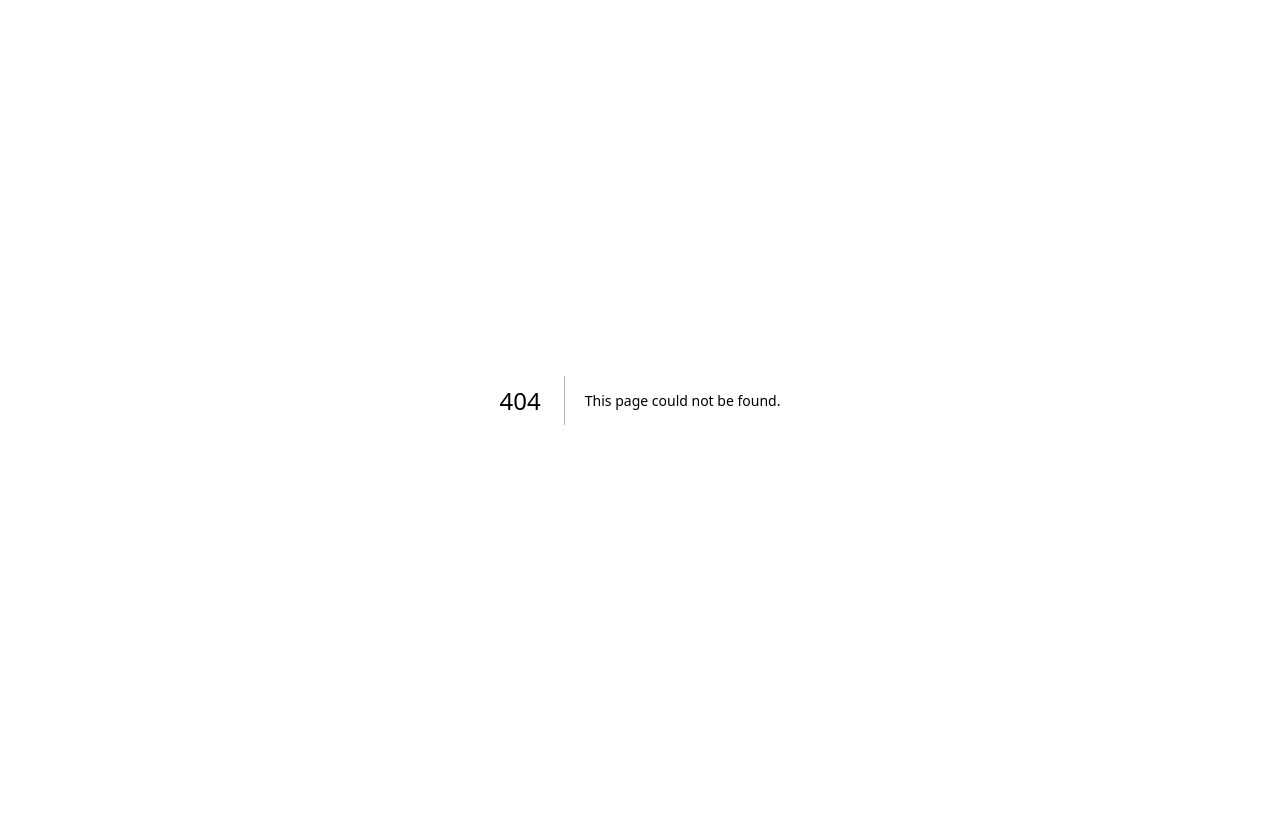
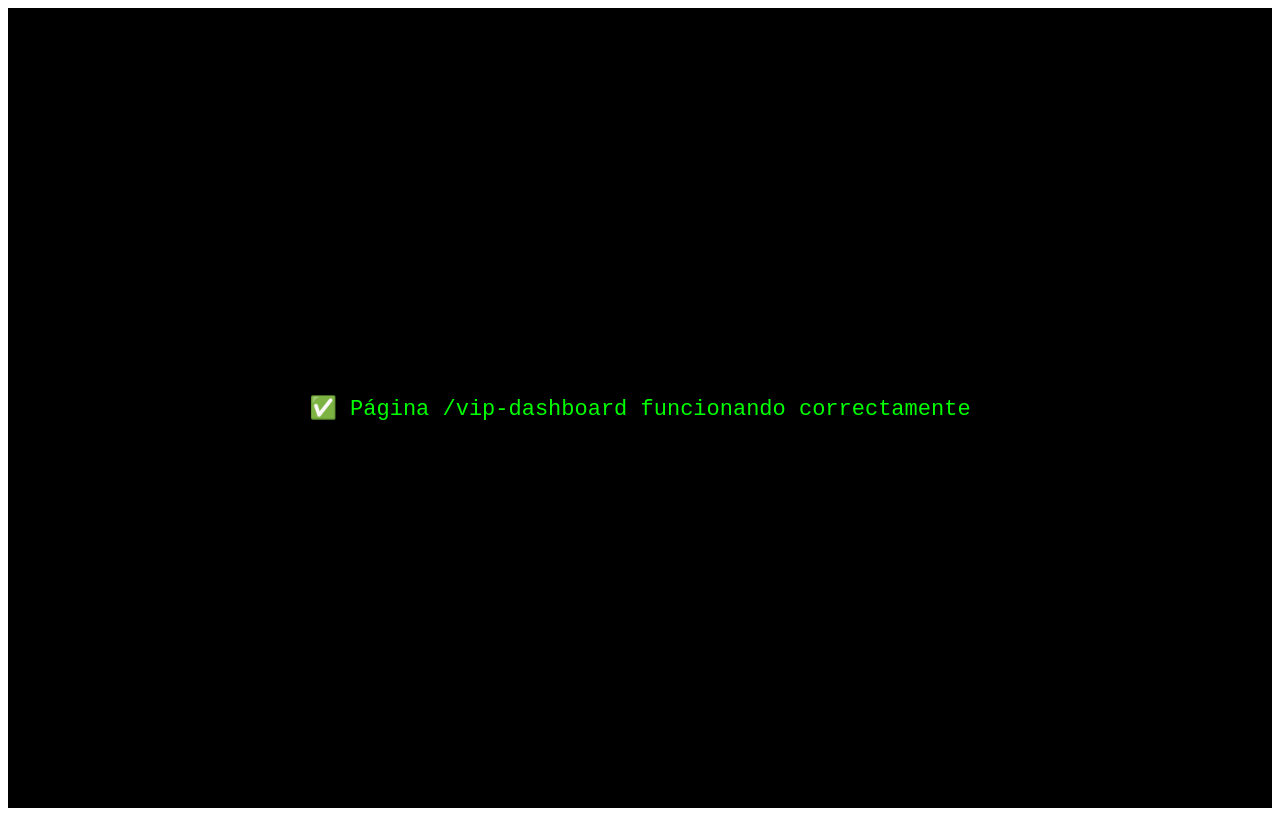
Before and after one commit to AlamedaTeam/alameda-strava-api, a Next.js app: page /vip-dashboard in a window 1280 px wide. Before the commit this address had no page. Built offline with nearby package versions, Linux system fonts and the light colour scheme.

Commit message:
Create vip-dashboard.js

```diff
--- /dev/null
+++ b/pages/vip-dashboard.js
@@ -0,0 +1,16 @@
+export default function VipDashboard() {
+  return (
+    <div style={{
+      background: "black",
+      color: "lime",
+      height: "100vh",
+      display: "flex",
+      justifyContent: "center",
+      alignItems: "center",
+      fontFamily: "monospace",
+      fontSize: "22px"
+    }}>
+      ✅ Página /vip-dashboard funcionando correctamente
+    </div>
+  );
+}
```
